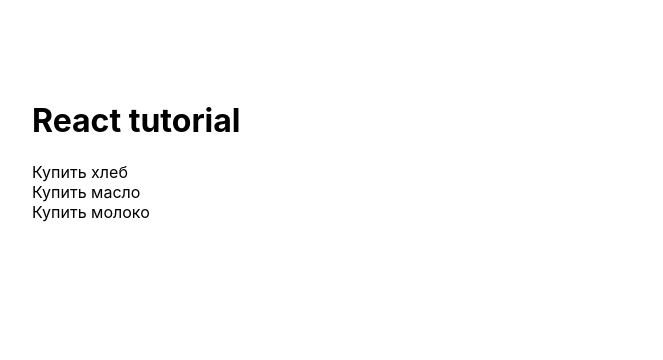
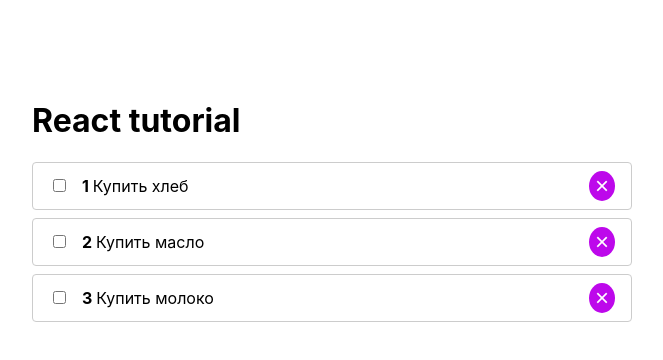
Before and after one commit to SunR1sen/React-ToDo-list, a React (Create React App) app: page / in a window 1280 px wide. Shown: the top 360 px of the page, without its empty margins (308-971 px from the left). Built offline with nearby package versions, Linux system fonts and the light colour scheme.

Commit message:
Nothing to say)

```diff
--- a/package.json
+++ b/package.json
@@ -6,6 +6,7 @@
     "@testing-library/jest-dom": "^4.2.4",
     "@testing-library/react": "^9.5.0",
     "@testing-library/user-event": "^7.2.1",
+    "prop-types": "^15.7.2",
     "react": "^16.13.1",
     "react-dom": "^16.13.1",
     "react-scripts": "3.4.1"
--- a/src/App.js
+++ b/src/App.js
@@ -2,17 +2,26 @@ import React from 'react';
 import TodoList from './Todo/Todolist'
 
 function App() {
-  const todos = [
+  let todos = [
     {id: 1, completed: false, title: 'Купить хлеб'},
     {id: 2, completed: false, title: 'Купить масло'},
     {id: 3, completed: false, title: 'Купить молоко'},
   ]
 
+  function toogleTodo(id) {
+    todos = todos.map(todo => {
+      if (todo.id === id) {
+        todo.completed = !todo.completed;
+      }
+      return todo;
+    })
+  }
+
   return (
     <div className='wrapper'>
       <h1>React tutorial</h1>
 
-      <TodoList todos={todos} />
+      <TodoList todos={todos} onToggle={toogleTodo}/>
     </div>
   )
 }
--- a/src/Todo/TodoItem.js
+++ b/src/Todo/TodoItem.js
@@ -1,7 +1,43 @@
-import React from 'react';
+import React from "react";
+import PropTypes from "prop-types";
 
-export default function TodoItem({ todo }) {
-   return (
-   <li>{todo.title}</li>
-   )
+const styles = {
+  li: {
+    display: "flex",
+    justifyContent: "space-between",
+    alignItems: "center",
+    padding: "0.5rem 1rem",
+    border: "1px solid #ccc",
+    borderRadius: "4px",
+    marginBottom: "0.5rem",
+  },
+  input: {
+    marginRight: "1rem",
+  },
+};
+
+function TodoItem({ todo, index, onChange }) {
+  console.log('todo', todo);
+  return (
+    <li style={styles.li}>
+      <span>
+        <input
+          type="checkbox"
+          style={styles.input}
+          onChange={() => onChange(todo.id)}
+        />
+        <strong>{index + 1}&nbsp;</strong>
+        {todo.title}
+      </span>
+      <button className="rm">&times;</button>
+    </li>
+  );
 }
+
+TodoItem.propTypes = {
+  todo: PropTypes.object.isRequired,
+  index: PropTypes.number.isRequired,
+  onChange: PropTypes.func.isRequired,
+};
+
+export default TodoItem;
--- a/src/Todo/Todolist.js
+++ b/src/Todo/Todolist.js
@@ -1,20 +1,35 @@
-import React from 'react';
-import TodoItem from './TodoItem';
+import React from "react";
+import PropTypes from "prop-types";
+import TodoItem from "./TodoItem";
 
 const styles = {
-   ul: {
-      listStyle: 'none',
-      margin: 0,
-      padding: 0,
-   }
+  ul: {
+    listStyle: "none",
+    margin: 0,
+    padding: 0,
+  },
+};
+
+function TodoList(props) {
+  return (
+    <ul style={styles.ul}>
+      {props.todos.map((todo, index) => {
+        return (
+          <TodoItem
+            todo={todo}
+            key={todo.id}
+            index={index}
+            onChange={props.onToggle}
+          />
+        );
+      })}
+    </ul>
+  );
 }
 
-export default function TodoList(props) {
-   return (
-      <ul style={styles.ul}>
-         { props.todos.map(todo => {
-            return <TodoItem todo={todo} key={todo.id} />
-         }) }
-      </ul>
-   )
-}
+TodoList.propTypes = {
+  todos: PropTypes.arrayOf(PropTypes.object).isRequired,
+  onToggle: PropTypes.func.isRequired,
+};
+
+export default TodoList;
--- a/src/index.css
+++ b/src/index.css
@@ -17,3 +17,16 @@ code {
   margin: 0 auto;
   width: 600px;
 }
+
+.rm {
+  background: rgb(189, 8, 235);
+  border-radius: 50%;
+  font-size: 1.5rem;
+  color: #fff;
+  border: none;
+}
+
+.rm:hover {
+  opacity: 0.5;
+  cursor: pointer;
+}
```
